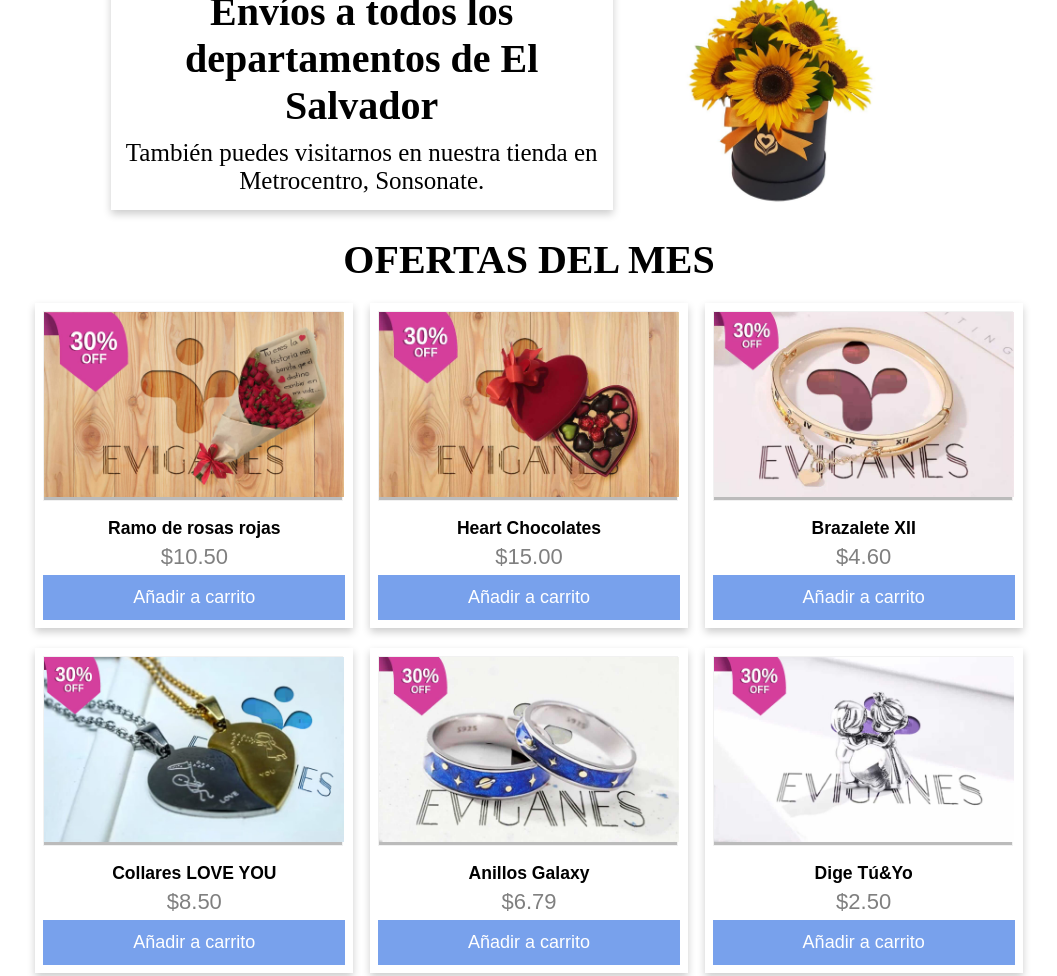
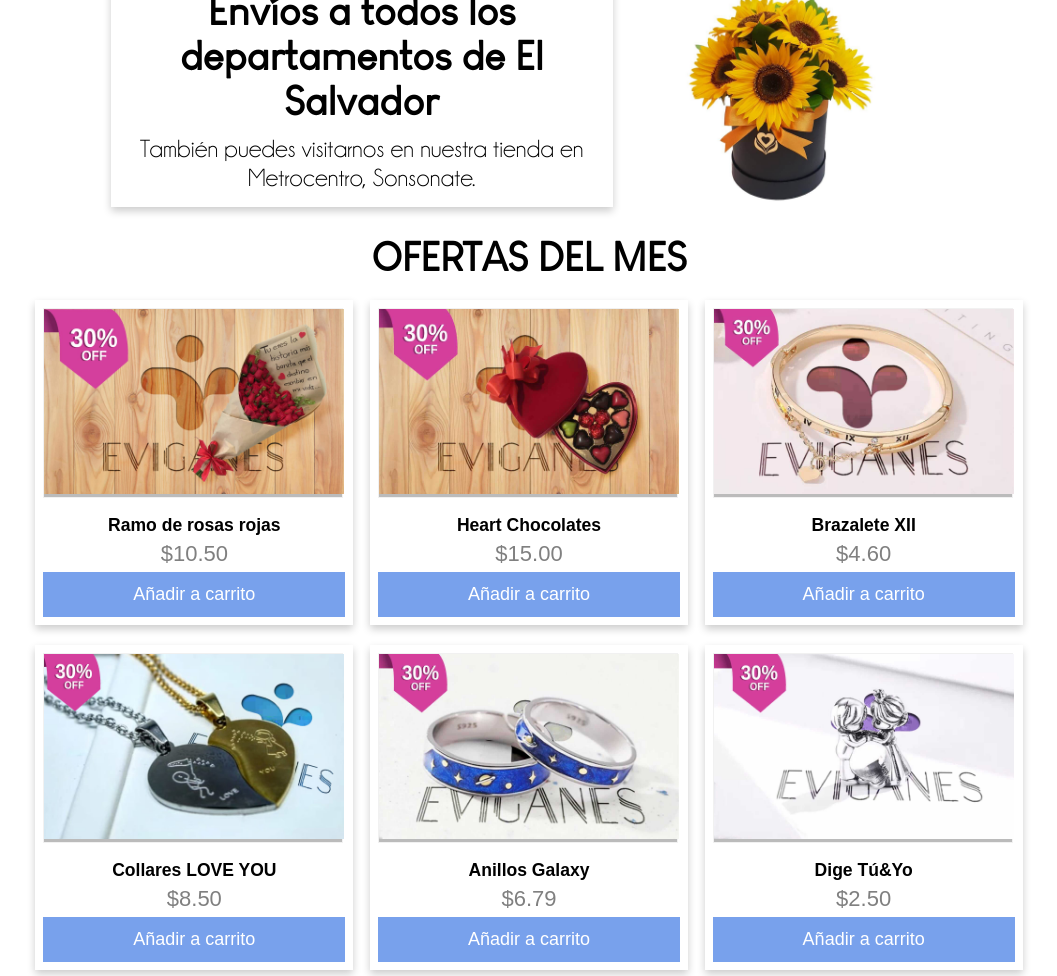
Before and after one commit to gmxGabs/gmxGabs.github.io, a plain HTML site: page index.html in a window 1280 px wide. Shown: the part 1122-2098 px from the top of the page, without its empty margins (111-1168 px from the left). Drawn offline with Linux system fonts and the light colour scheme; files whose address does not match are found by name.

Commit message:
fuentes2

```diff
--- a/index.html
+++ b/index.html
@@ -7,7 +7,7 @@
     <title>Eviganes</title>
 
     <link rel="stylesheet" href="css/index.css">
-    <link rel="stylesheet" href="fonts/style.css">
+    <link rel="stylesheet" href="css/fuentes.css">
     <link rel="stylesheet" href="fonts/style.css">
 </head>
 <body>
```
